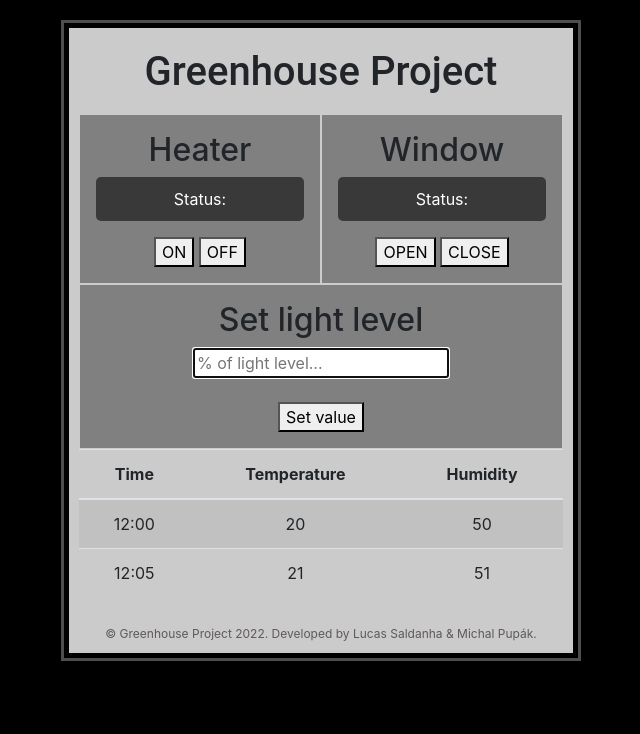
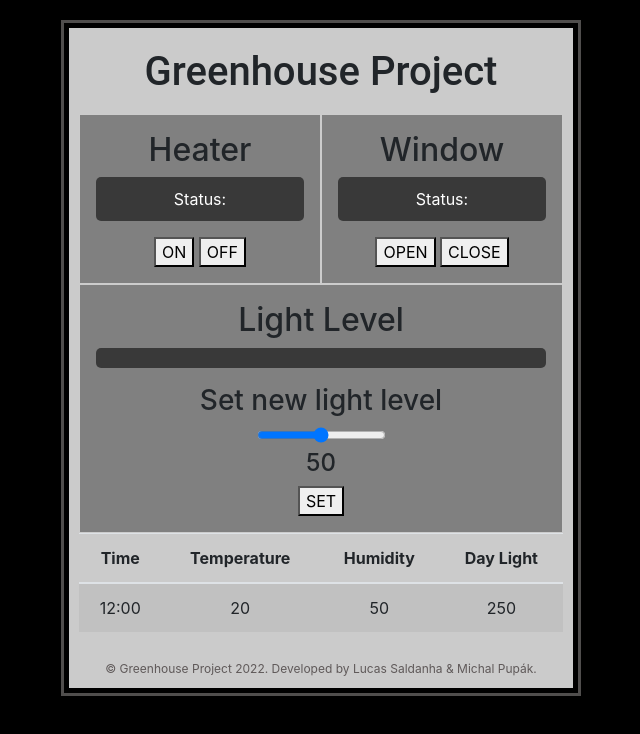
Before and after one commit to asterixcode/viauc-eos-greenhouse, a website: page index.html in a window 1280 px wide. Shown: the whole page, without its empty margins (319-959 px from the left). Drawn offline with nearby package versions, Linux system fonts and the light colour scheme; no server answers.

Commit message:
read and set new light level with slider working

```diff
--- a/index.html
+++ b/index.html
@@ -39,17 +39,12 @@
       </div>
 
       <div class="setlight">
-        <h2>Set light level</h2>
-        <input
-          autocomplete="off"
-          autofocus
-          name="fname"
-          placeholder="% of light level..."
-          type="text"
-          id="lightLevel"
-        />
-        <br /><br />
-        <button type="button" onclick="changeStateLight();">Set value</button>
+        <h2>Light Level</h2>
+        <p class="status" id="lightStatus"></p>
+        <h3>Set new light level</h3>
+        <input type="range" min="0" max="100" value="50" class="slider" id="lightSlider" />
+        <h4 id="lightValue"></h4>
+        <button type="button" id="setNewLight">SET</button>
       </div>
 
       <table class="table table-striped">
@@ -58,6 +53,7 @@
             <th scope="col">Time</th>
             <th scope="col">Temperature</th>
             <th scope="col">Humidity</th>
+            <th scope="col">Day Light</th>
           </tr>
         </thead>
         <!-- <tbody id="data"> -->
@@ -66,11 +62,7 @@
             <td>12:00</td>
             <td>20</td>
             <td>50</td>
-          </tr>
-          <tr>
-            <td>12:05</td>
-            <td>21</td>
-            <td>51</td>
+            <td>250</td>
           </tr>
         </tbody>
       </table>
--- a/index.js
+++ b/index.js
@@ -1,10 +1,10 @@
 // Establishing connection with server
 var socket = io.connect(); /* global io */
 
-function getData() {
-  socket.emit("getData", '{"state":"get"}');
+function requestData() {
+  socket.emit("requestData", '{"state":"get"}');
 }
-// var clock = setInterval(getData, 5000); // Get data every five second
+// var clock = setInterval(requestData, 5000); // Get data every five second
 
 socket.on("getHeaterState", function(data) {
   // Update the web page
@@ -17,6 +17,28 @@ socket.on("getHeaterState", function(data) {
 
 socket.on("getWindowState", function (data) {
   document.querySelector("#windowStatus").innerHTML = `Status: ${data.toUpperCase()}`;
+});
+
+socket.on("getLightLevel", function (data) {
+  document.querySelector("#lightStatus").innerHTML = `Current Level: ${data}`;
+});
+//   var slider = document.getElementById("lightSlider");
+//   var output = document.getElementById("lightValue");
+
+//   // output.innerHTML = slider.value;
+
+//   output.onchange = function() {
+//     slider.value = this.value;
+//   }
+//   output.innerHTML = data;
+
+//   // slider.oninput = function() {
+//   //   output.innerHTML = this.value;
+//   // }
+// });
+
+socket.on("currentData", function (data) {
+  console.log(data);
 });
 
 // Changes the heater state
@@ -35,10 +57,25 @@ function changeWindowState(state) {
 
 // wait until the DOM is loaded, then run the function
 document.addEventListener('DOMContentLoaded', function() {
-  getData(); // Get data from server
+  requestData(); // heater window lightlevel
+
+  var slider = document.getElementById("lightSlider").value;
+  var output = document.getElementById("lightValue");
+  output.innerHTML = slider;
+});
+
+// listen to changes in the lightSlider value and set to lightValue
+document.getElementById("lightSlider").addEventListener("input", function() {
+  document.getElementById("lightValue").innerHTML = this.value;
 });
 
 
+// send the light level to the server
+document.getElementById("setNewLight").addEventListener("click", function() {
+  var value = document.getElementById("lightSlider").value;
+  console.log("Light level sent to server: " + value);
+  socket.emit("changeLightLevel", value);
+});
 
 
 // wait until the DOM is loaded, then run the function
```
Also changed, not shown: manager.js (deleted, +0 -23 lines), server.js (+40 -6 lines), 3 other files.
